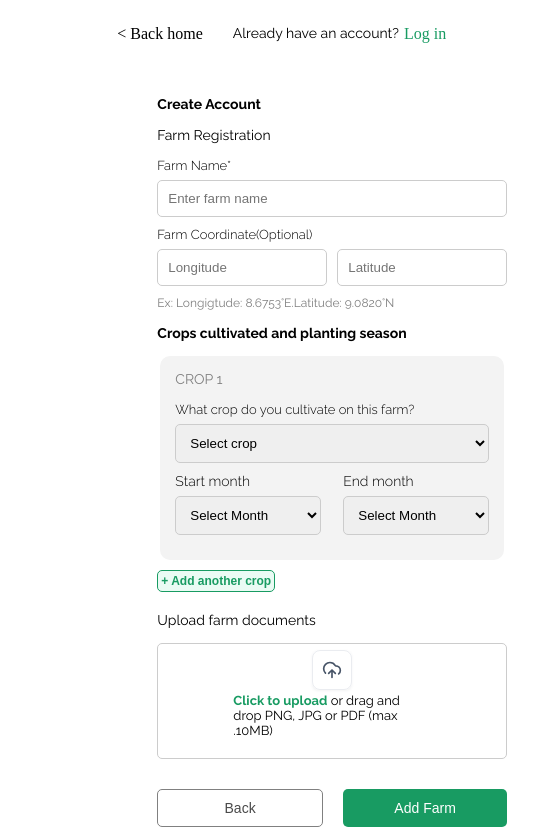
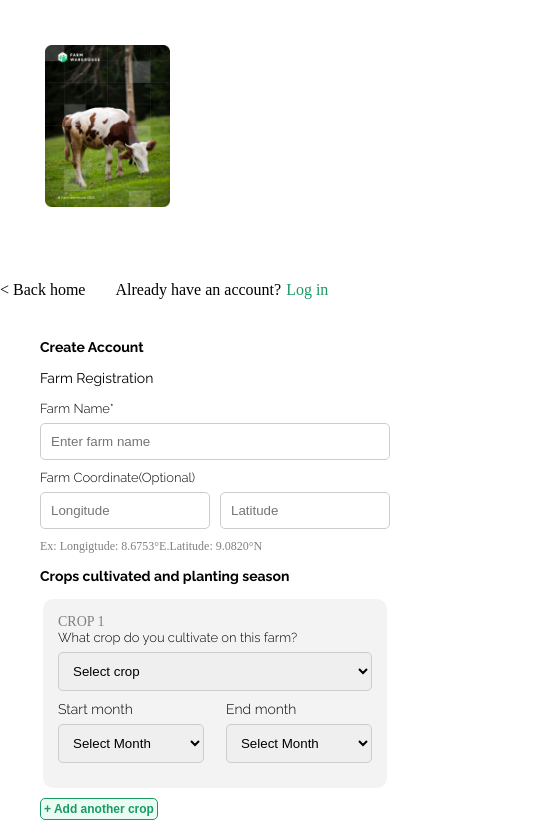
Before and after one commit to vincey101/fe-test, a React (Vite) app: page /farm in a window 390 px wide. Shown: the top 840 px of the page, 547 px wide, since content can reach past the window. Built offline with nearby package versions, Linux system fonts and the light colour scheme.

Commit message:
restyling for phones

```diff
--- a/src/components/farmreg/Farmreg.jsx
+++ b/src/components/farmreg/Farmreg.jsx
@@ -126,7 +126,7 @@ const Farmreg = () => {
                 <div className="farmreg-form-container">
                     <form>
                         <h1>Create Account</h1>
-                        <p>Farm Registration</p>
+                        <p className='reg-text'>Farm Registration</p>
                         <div>
                             <label htmlFor="farmName">Farm Name*</label>
                             <input type="text" id="farmName" name="farmName" placeholder="Enter farm name" />
--- a/src/components/farmreg/farmreg.scss
+++ b/src/components/farmreg/farmreg.scss
@@ -1,15 +1,335 @@
+// .farmreg-container {
+//     position: relative;
+//     display: flex;
+//     gap: 7%;
+
+//     .image-container {
+//         flex: 1;
+//         margin-right: 20px;
+//         margin: 45px;
+//         max-width: 32%;
+
+//         position: relative;
+
+//         .farm-image {
+//             width: 100%;
+//             height: auto;
+//         }
+
+//         .modal {
+//             position: fixed;
+//             top: 0;
+//             left: 0;
+//             width: 100%;
+//             height: 100%;
+//             background-color: rgba(0, 0, 0, 0.5);
+//             display: flex;
+//             justify-content: center;
+//             align-items: center;
+//             z-index: 99;
+
+//             .modal-container {
+
+//                 z-index: 1000;
+//                 border: 1px solid grey;
+//                 background-color: white;
+//                 width: 30%;
+//                 height: 40%;
+//                 padding: 20px;
+//                 border-radius: 8px;
+
+//                 .modal-content {
+//                     display: flex;
+//                     flex-direction: column;
+//                     align-items: center;
+//                     margin-right: 75px;
+
+//                     .modal-logo {
+//                         width: 15%;
+//                         height: 15%;
+//                         margin-left: 60px;
+//                     }
+
+
+//                     h3 {
+//                         margin-left: 4em;
+//                         margin-bottom: 9px;
+//                     }
+
+//                     p {
+//                         font-size: 12px;
+//                         margin-left: 7em;
+//                         margin-bottom: 14px;
+//                         font-family: "Raleway", sans-serif;
+//                         font-size: 14px;
+//                     }
+
+//                     .modal-button {
+//                         width: 150px;
+//                         height: 50px;
+
+//                         .modal-button2 {
+//                             border: 1px solid grey;
+//                             background-color: white;
+//                             width: 17vw;
+//                             height: 3vw;
+//                             font-size: 1vw;
+//                             border-radius: 5px;
+//                             cursor: pointer;
+//                             color: rgb(74, 74, 74);
+//                             margin-top: 15px;
+//                         }
+
+//                         .modal-button1 {
+//                             color: white;
+//                             background-color: #17714a;
+//                             width: 17vw;
+//                             height: 3vw;
+//                             font-size: 1vw;
+//                             border-radius: 5px;
+//                             cursor: pointer;
+//                             outline: none;
+//                             border-color: transparent;
+//                         }
+//                     }
+
+//                 }
+
+//             }
+
+//         }
+
+
+//     }
+
+
+
+//     .farmreg {
+//         flex: 1;
+//         max-width: 550px;
+
+//         .farmreg-form-container {
+//             margin: 40px;
+//             width: 350px;
+//         }
+
+//         h1,
+//         h3,
+//         p {
+//             margin-bottom: 15px;
+//             font-family: "Raleway", sans-serif;
+//             font-size: 14px;
+//         }
+
+
+//         label {
+//             display: block;
+//             margin-bottom: 7px;
+//         }
+
+//         input[type="text"],
+//         select {
+//             width: 100%;
+//             padding: 10px;
+//             margin-bottom: 10px;
+//             border-radius: 5px;
+//             border: 1px solid #ccc;
+
+//             &:focus {
+//                 outline: none;
+//             }
+//         }
+
+//         .reg-container {
+
+//             .farmcord {
+//                 display: flex;
+//                 gap: 10px;
+
+//                 input[type="text"] {
+//                     flex: 1;
+//                     padding: 10px;
+//                     border: 1px solid #ccc;
+//                     border-radius: 5px;
+//                 }
+//             }
+
+//             .cord-text {
+//                 color: grey;
+//                 font-size: 12px;
+//             }
+//         }
+
+//         .card-section {
+//             background-color: #f3f3f3;
+//             margin: 3px;
+//             padding: 15px;
+//             border-radius: 10px;
+
+//             .topcard-action {
+//                 display: flex;
+//                 align-items: center;
+//                 justify-content: space-between;
+
+//                 .crop-number {
+//                     color: grey;
+//                     font-size: 14px;
+//                     margin-right: auto;
+//                 }
+
+//                 .delete-button {
+//                     border: none;
+//                     width: 10px;
+//                     margin-left: auto;
+//                     margin-bottom: 16px;
+//                 }
+
+
+//             }
+
+//             .month-select {
+//                 display: flex;
+//                 gap: 7%;
+
+//                 .start-month,
+//                 .end-month {
+//                     width: calc(50% - 8px);
+//                 }
+
+//                 label {
+//                     font-size: 14px;
+//                 }
+
+//             }
+
+//         }
+
+//         .add-crop {
+//             border: 1px solid #189B62;
+//             margin-top: 7px;
+//             border-radius: 5px;
+//             padding: 3px;
+//             color: #189B62;
+//             font-weight: bold;
+//             font-size: 12px;
+//             background-color: #eafbf4;
+//             // margin-bottom: 10px;
+//         }
+
+//         .upload-text {
+//             margin-top: 20px;
+
+//         }
+
+//         .upload-section {
+
+
+//             // width: 100%;
+//             margin-bottom: 30px;
+
+//             .upload-state {
+//                 display: flex;
+//                 align-items: center;
+//                 justify-content: center;
+//                 flex-direction: column;
+//                 // padding: 15px;
+//                 border: 1px solid #ccc;
+//                 padding: 5px;
+//                 border-radius: 5px;
+
+//                 p {
+//                     font-size: 13px;
+//                     margin-left: 70px;
+//                     margin-right: 90px;
+
+
+//                     span {
+//                         color: #189B62;
+//                         font-weight: bold;
+//                         cursor: pointer;
+//                     }
+//                 }
+//             }
+
+
+//             .dropzone {
+//                 border: 1px solid #ccc;
+//                 padding: 5px;
+//                 border-radius: 5px;
+//                 margin-top: 10px;
+//                 width: 350px;
+
+//                 .dropfile {
+//                     display: flex;
+//                     justify-content: space-between;
+//                     align-items: center;
+//                     width: 100%;
+
+//                     p {
+//                         margin-right: 10px;
+//                     }
+//                 }
+
+//                 .drop-progress {
+//                     flex-grow: 1;
+//                     display: flex;
+//                     align-items: center;
+//                     margin-top: 7px;
+
+//                     .progress {
+//                         width: 100%;
+//                         background-color: #189B62;
+//                         border: none;
+//                         border-radius: 15px;
+//                         height: 5px;
+//                     }
+
+//                     span {
+//                         margin-left: 20px;
+//                     }
+//                 }
+
+//                 img {
+//                     cursor: pointer;
+//                 }
+//             }
+
+
+//         }
+
+
+//         @media screen and (max-width: 768px) {
+//             flex-direction: column;
+
+//             .image-container,
+//             .farmreg {
+//                 max-width: none;
+//                 margin: 0;
+//             }
+
+//             .reg-container {
+//                 flex-direction: row;
+//                 align-items: center;
+//             }
+
+
+
+//         }
+//     }
+// }
+
 .farmreg-container {
     position: relative;
     display: flex;
+    flex-wrap: wrap;
     gap: 7%;
 
     .image-container {
-        flex: 1;
+        flex: 1 1 auto;
+        max-width: 32%;
         margin-right: 20px;
+        margin-bottom: 45px;
         margin: 45px;
-        max-width: 32%;
-
-        position: relative;
 
         .farm-image {
             width: 100%;
@@ -29,37 +349,38 @@
             z-index: 99;
 
             .modal-container {
-
-                z-index: 1000;
                 border: 1px solid grey;
                 background-color: white;
-                width: 30%;
+                width: 90%;
+                max-width: 350px; // Adjust as needed
                 height: 40%;
                 padding: 20px;
                 border-radius: 8px;
+                display: flex;
+                flex-direction: column;
+                justify-content: space-between;
+                align-items: center;
 
                 .modal-content {
                     display: flex;
                     flex-direction: column;
                     align-items: center;
-                    margin-right: 75px;
 
                     .modal-logo {
                         width: 15%;
                         height: 15%;
-                        margin-left: 60px;
+                        // margin-left: 10px;
                     }
 
-
                     h3 {
-                        margin-left: 4em;
+                        // margin-left: 4em;
                         margin-bottom: 9px;
                     }
 
                     p {
                         font-size: 12px;
-                        margin-left: 7em;
-                        margin-bottom: 14px;
+                        // margin-left: 7em;
+                        margin-bottom: 12px;
                         font-family: "Raleway", sans-serif;
                         font-size: 14px;
                     }
@@ -68,45 +389,36 @@
                         width: 150px;
                         height: 50px;
 
-                        .modal-button2 {
+                        .modal-button2,
+                        .modal-button1 {
                             border: 1px solid grey;
                             background-color: white;
-                            width: 17vw;
-                            height: 3vw;
-                            font-size: 1vw;
+                            width: 100%;
+                            max-width: 150px; // Adjust as needed
+                            height: 30px; // Adjust as needed
+                            font-size: 12px;
                             border-radius: 5px;
                             cursor: pointer;
-                            color: rgb(74, 74, 74);
                             margin-top: 15px;
                         }
 
                         .modal-button1 {
                             color: white;
                             background-color: #17714a;
-                            width: 17vw;
-                            height: 3vw;
-                            font-size: 1vw;
-                            border-radius: 5px;
-                            cursor: pointer;
+                            border-color: transparent;
                             outline: none;
-                            border-color: transparent;
                         }
                     }
-
                 }
-
             }
-
         }
-
-
     }
 
-
-
     .farmreg {
-        flex: 1;
-        max-width: 550px;
+        flex: 1 1 auto;
+        // max-width: calc(68% - 20px);
+        margin-bottom: 45px;
+        // min-width: 550px;
 
         .farmreg-form-container {
             margin: 40px;
@@ -115,12 +427,11 @@
 
         h1,
         h3,
-        p {
+        .reg-text {
             margin-bottom: 15px;
             font-family: "Raleway", sans-serif;
             font-size: 14px;
         }
-
 
         label {
             display: block;
@@ -141,7 +452,6 @@
         }
 
         .reg-container {
-
             .farmcord {
                 display: flex;
                 gap: 10px;
@@ -157,6 +467,7 @@
             .cord-text {
                 color: grey;
                 font-size: 12px;
+                margin-bottom: 14px;
             }
         }
 
@@ -183,8 +494,6 @@
                     margin-left: auto;
                     margin-bottom: 16px;
                 }
-
-
             }
 
             .month-select {
@@ -199,9 +508,7 @@
                 label {
                     font-size: 14px;
                 }
-
             }
-
         }
 
         .add-crop {
@@ -213,18 +520,17 @@
             font-weight: bold;
             font-size: 12px;
             background-color: #eafbf4;
-            // margin-bottom: 10px;
         }
 
         .upload-text {
             margin-top: 20px;
+            font-family: "Raleway", sans-serif;
+            font-size: 13px;
+            margin-bottom: 12px;
 
         }
 
         .upload-section {
-
-
-            // width: 100%;
             margin-bottom: 30px;
 
             .upload-state {
@@ -232,7 +538,6 @@
                 align-items: center;
                 justify-content: center;
                 flex-direction: column;
-                // padding: 15px;
                 border: 1px solid #ccc;
                 padding: 5px;
                 border-radius: 5px;
@@ -242,7 +547,6 @@
                     margin-left: 70px;
                     margin-right: 90px;
 
-
                     span {
                         color: #189B62;
                         font-weight: bold;
@@ -250,7 +554,6 @@
                     }
                 }
             }
-
 
             .dropzone {
                 border: 1px solid #ccc;
@@ -293,22 +596,27 @@
                     cursor: pointer;
                 }
             }
+        }
+    }
 
-
-        }
-
-
-        @media screen and (max-width: 768px) {
+    @media screen and (max-width: 768px) {
+        .farmreg-container {
             flex-direction: column;
 
             .image-container,
             .farmreg {
-                max-width: none;
-                margin: 0;
+                max-width: 50%;
             }
 
-            .reg-container {
-                flex-direction: row;
+            .modal {
+                align-items: flex-start;
+            }
+
+            .modal-container {
+                width: 90%;
+            }
+
+            .modal-content {
                 align-items: center;
             }
         }
```
